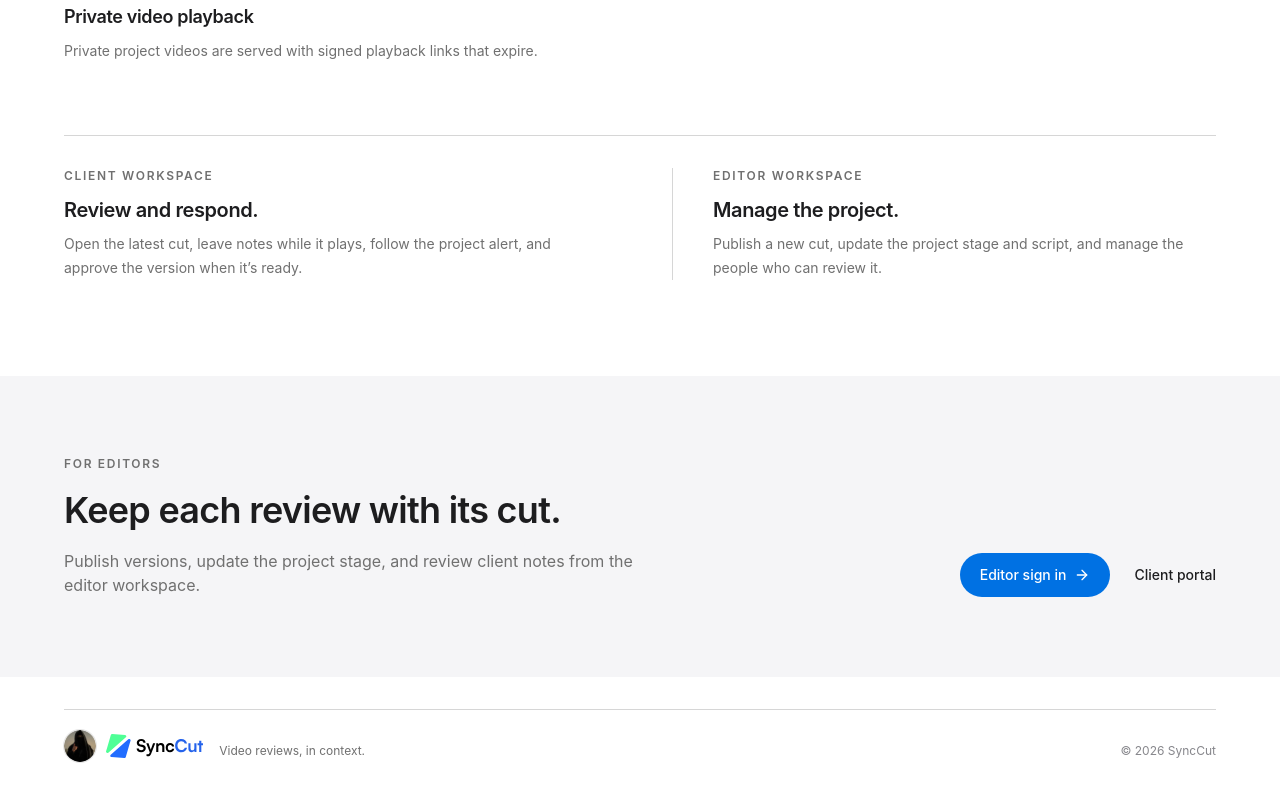
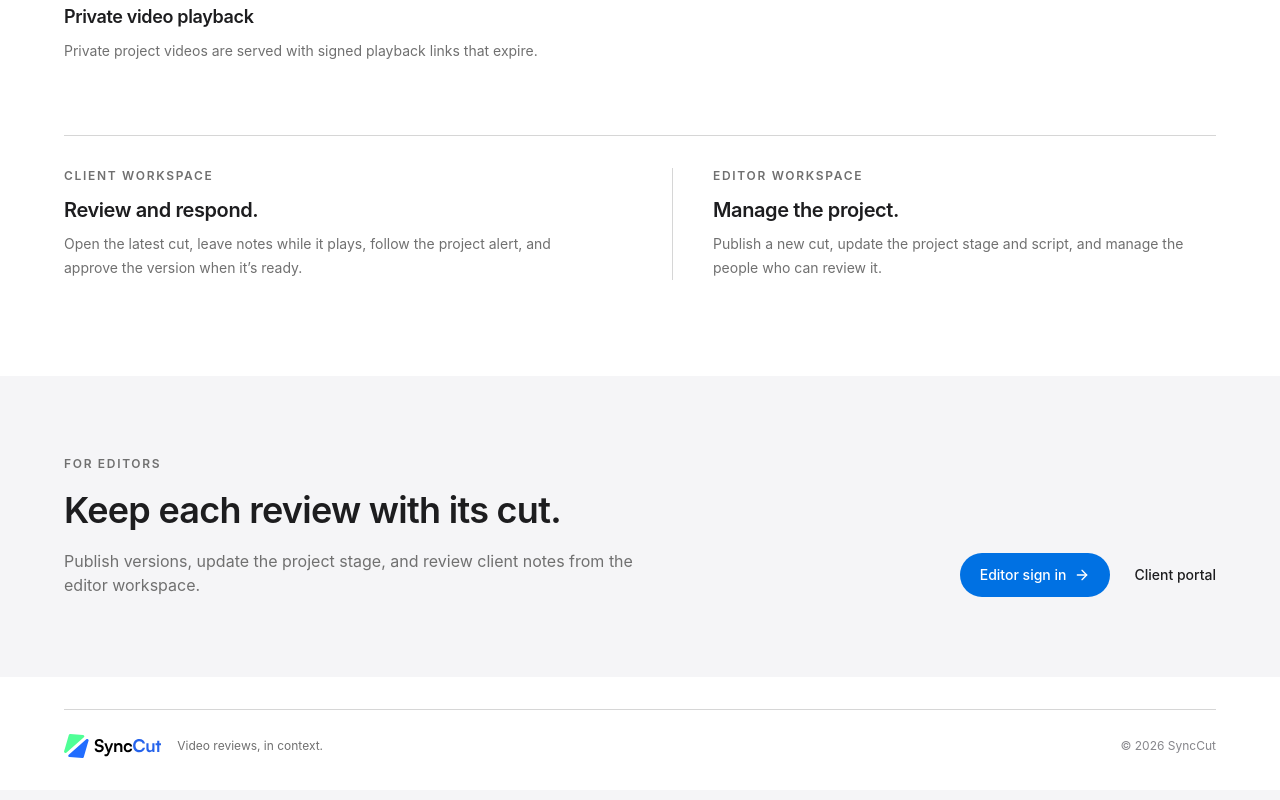
Before and after one commit to ac-ennadi/synccut_dimo, a Next.js app: page / in a window 1280 px wide. Shown: the part 1695-2495 px from the top of the page. Built offline with nearby package versions, Linux system fonts and the light colour scheme; no server answers.

Commit message:
make sure the web site look more clean

```diff
--- a/src/components/BrandLogo.tsx
+++ b/src/components/BrandLogo.tsx
@@ -14,19 +14,6 @@ export function BrandLogo({
   const src = variant === 'dark' ? '/logo-dark.svg' : '/logo-light.svg';
 
   return (
-    <span className={`inline-flex items-center gap-2.5 ${className}`}>
-      <Image
-        src="/synccut-mark.png"
-        alt=""
-        aria-hidden="true"
-        width={40}
-        height={40}
-        priority={priority}
-        loading={priority ? 'eager' : 'lazy'}
-        fetchPriority={priority ? 'high' : 'auto'}
-        className="h-8 w-8 shrink-0 rounded-full object-cover ring-1 ring-black/10"
-        unoptimized
-      />
     <Image
       src={src}
       alt="SyncCut"
@@ -35,9 +22,8 @@ export function BrandLogo({
       priority={priority}
       loading={priority ? 'eager' : 'lazy'}
       fetchPriority={priority ? 'high' : 'auto'}
-        className="h-full w-auto"
+      className={className}
       unoptimized
     />
-    </span>
   );
 }
```
Also changed, not shown: public/synccut-mark.png (deleted). Lines whose indentation alone changed are shown as unchanged.
